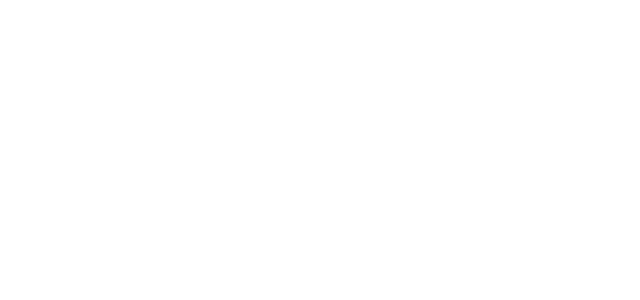
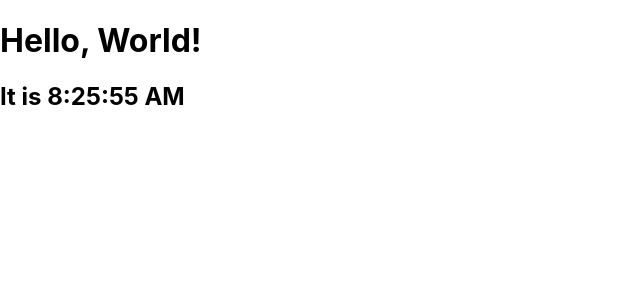
Before and after one commit to hehoku/retype, a React (Vite) app: page /state in a window 1280 px wide. Before the commit this address had no page. Shown: the top 300 px of the page, without its empty margins (0-640 px from the left). Built offline with nearby package versions, Linux system fonts and the light colour scheme.

Commit message:
feat: add state type with a realtime update string

```diff
--- a/src/App.tsx
+++ b/src/App.tsx
@@ -13,6 +13,7 @@
         <Link to="/type-state">State Type</Link>
         <Link to="/jsx">JSX Type</Link>
         <Link to="/props">Props Type</Link>
+        <Link to="/state">State Type</Link>
       </nav>
     </div>
   );
--- a/src/main.tsx
+++ b/src/main.tsx
@@ -6,6 +6,7 @@
 import Jsx from "./routes/jsx";
 import PropElement from "./routes/props";
 import "./index.css";
+import StateType from "./routes/state";
 
 ReactDOM.createRoot(document.getElementById("root")!).render(
   <BrowserRouter>
@@ -14,6 +15,7 @@
       <Route path="/type-state" element={<TypeState />} />
       <Route path="/jsx" element={<Jsx />} />
       <Route path="/props" element={<PropElement />} />
+      <Route path="/state" element={<StateType />} />
     </Routes>
   </BrowserRouter>
 );
--- /dev/null
+++ b/src/routes/state.tsx
@@ -0,0 +1,23 @@
+import { useEffect, useState } from "react";
+
+const StateType = (): JSX.Element => {
+  const [date, setDate] = useState<Date>(new Date());
+
+  const refreshClock = (): void => {
+    setDate(new Date());
+  };
+
+  useEffect(() => {
+    const timerId = setInterval(refreshClock, 1000);
+    return () => clearInterval(timerId);
+  }, []);
+
+  return (
+    <div>
+      <h1>Hello, World!</h1>
+      <h2>It is {date.toLocaleTimeString()}</h2>
+    </div>
+  );
+};
+
+export default StateType;
```
